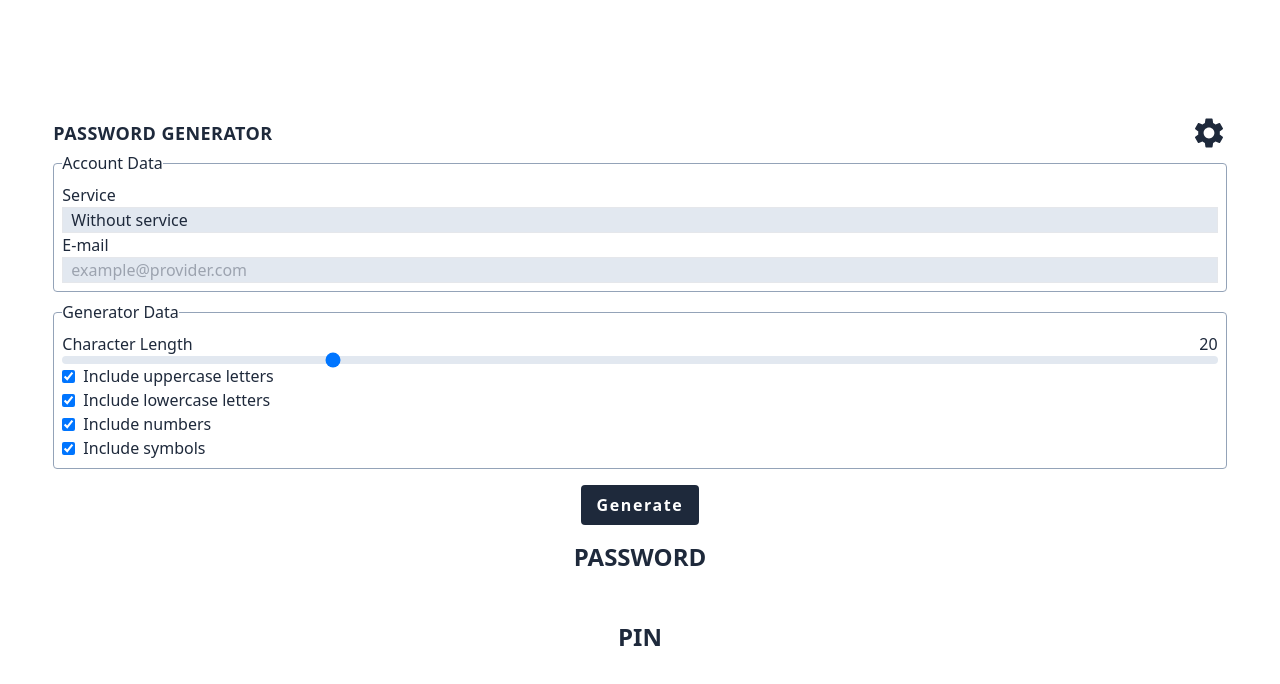
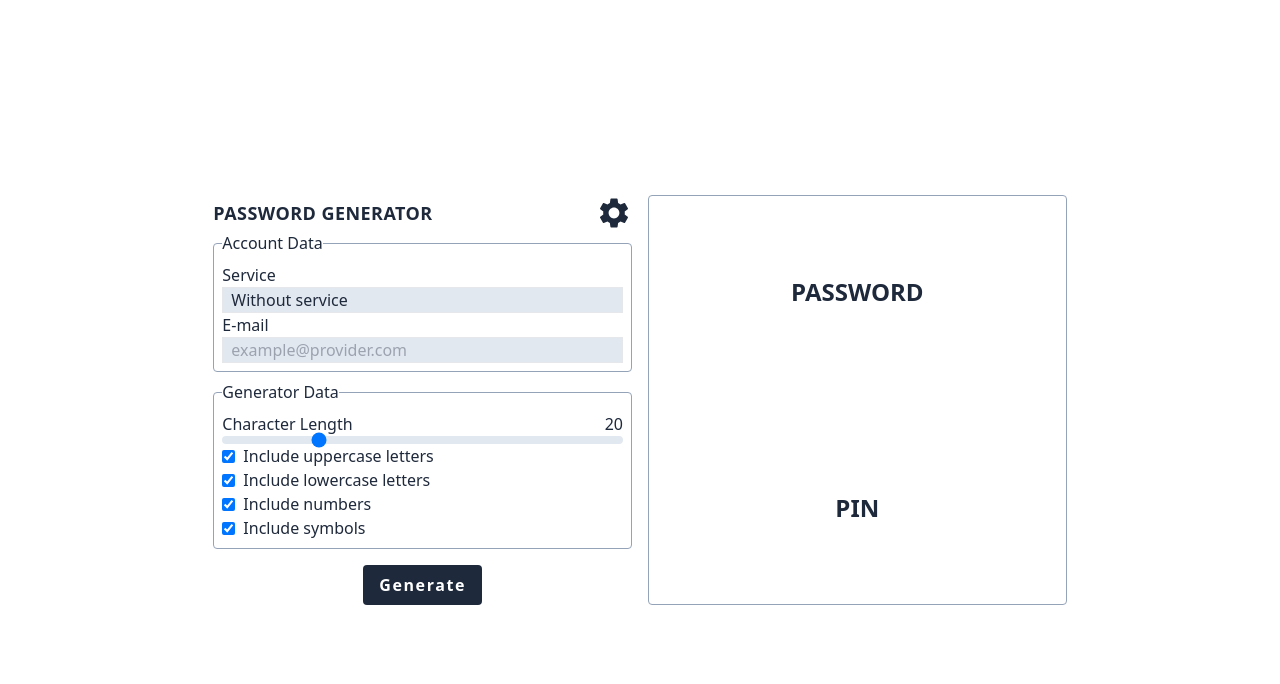
Before and after one commit to JoseAngara/Password-Generator, a React (Vite) app: page / in a window 1280 px wide. Shown: the top 684 px of the page. Built offline with nearby package versions, Linux system fonts and the light colour scheme.

Commit message:
Added computer styles

```diff
--- a/src/App.tsx
+++ b/src/App.tsx
@@ -161,7 +161,7 @@ function App() {
   };
   return (
     <div className="container h-screen flex items-center justify-center relative text-slate-800">
-      <main className="w-11/12">
+      <main className="w-11/12 sm:grid sm:grid-cols-2 lg:w-2/3 sm:gap-4">
         <PasswordForm
           encryptationKey={encryptationKey}
           serviceList={serviceList}
@@ -171,11 +171,11 @@ function App() {
           onSubmit={handleCreate}
           setKey={changeEncryptationKey}
         />
-        <div className="flex flex-col items-center">
-          <span className="w-full min-h-20 font-bold text-2xl py-4 text-center break-all">
+        <div className="flex flex-col items-center sm:justify-center border border-slate-400 p-2 rounded">
+          <span className="flex items-center justify-center w-full min-h-max sm:h-1/2 font-bold text-2xl py-4 text-center break-all mb-5">
             {securityCodes.password || "PASSWORD"}
           </span>
-          <span className="w-full min-h-20 font-bold text-2xl py-4 text-center break-all">
+          <span className="flex items-center justify-center w-full min-h-max sm:h-1/2 font-bold text-2xl py-4 text-center break-all mt-5">
             {securityCodes.pin || "PIN"}
           </span>
         </div>
--- a/src/components/Settings.tsx
+++ b/src/components/Settings.tsx
@@ -57,7 +57,7 @@ export default function Settings({
         showComponent ? "opacity-100" : "opacity-0 pointer-events-none"
       } absolute top-1/2 left-1/2 transform -translate-x-1/2 -translate-y-1/2 container h-screen bg-slate-500/50 flex justify-center items-center transition-opacity duration-200 ease-in-out z-10 py-4`}
     >
-      <div className="bg-white w-10/12 p-2 max-h-full overflow-auto relative">
+      <div className="bg-white w-10/12 p-2 max-h-full sm:w-[30rem] overflow-auto relative">
         <div>
           <header className="flex justify-between items-center text-lg">
             <h2 className="font-bold tracking-wide uppercase">Settings</h2>
@@ -77,21 +77,22 @@ export default function Settings({
               </span>
             </div>
             <form
-              className="flex items-center py-2"
+              className="flex items-center py-2 w-full"
               onSubmit={(event) => {
                 setKey(keyValue);
                 event.preventDefault();
               }}
             >
               <input
-                className="bg-slate-200 border px-2  appearance-none mr-2"
+                className="bg-slate-200 border px-2  appearance-none mr-2 grow"
                 type="text"
                 id="setKey"
+                autoComplete="off"
                 value={keyValue}
                 onChange={(event) => setKeyValue(event.target.value)}
               />
               <button
-                className="bg-slate-800 text-white font-bold px-2 py-1 tracking-widest rounded"
+                className="bg-slate-800 text-white font-bold px-2 py-1 tracking-widest rounded shrink-0"
                 type="submit"
               >
                 Change
@@ -128,12 +129,14 @@ function ServiceDataManager({
   const [url, setUrl] = useState("");
 
   return (
-    <div className="">
+    <div className="mb-8 mt-4">
       <header>
-        <h3 className="font-bold tracking-wide uppercase">Service Manager</h3>
+        <h3 className="font-bold tracking-wide uppercase mb-2">
+          Service Manager
+        </h3>
       </header>
       <div>
-        <ul className="w-full divide-y">
+        <ul className="w-full divide-y mb-6">
           {serviceList.map((service) => (
             <ItemInfo item={service} handleRemoveItem={onRemoveService} />
           ))}
@@ -211,11 +214,13 @@ function EmailDataManager({
   const [comments, setComments] = useState("");
 
   return (
-    <div className="">
+    <div className="mb-8 mt-4">
       <header>
-        <h3 className="font-bold tracking-wide uppercase">E-mail Manager</h3>
+        <h3 className="font-bold tracking-wide uppercase mb-2">
+          E-mail Manager
+        </h3>
       </header>
-      <ul className="w-full divide-y">
+      <ul className="w-full divide-y mb-6">
         {emailList.map((email) => (
           <ItemInfo item={email} handleRemoveItem={onRemoveEmail} />
         ))}
```
